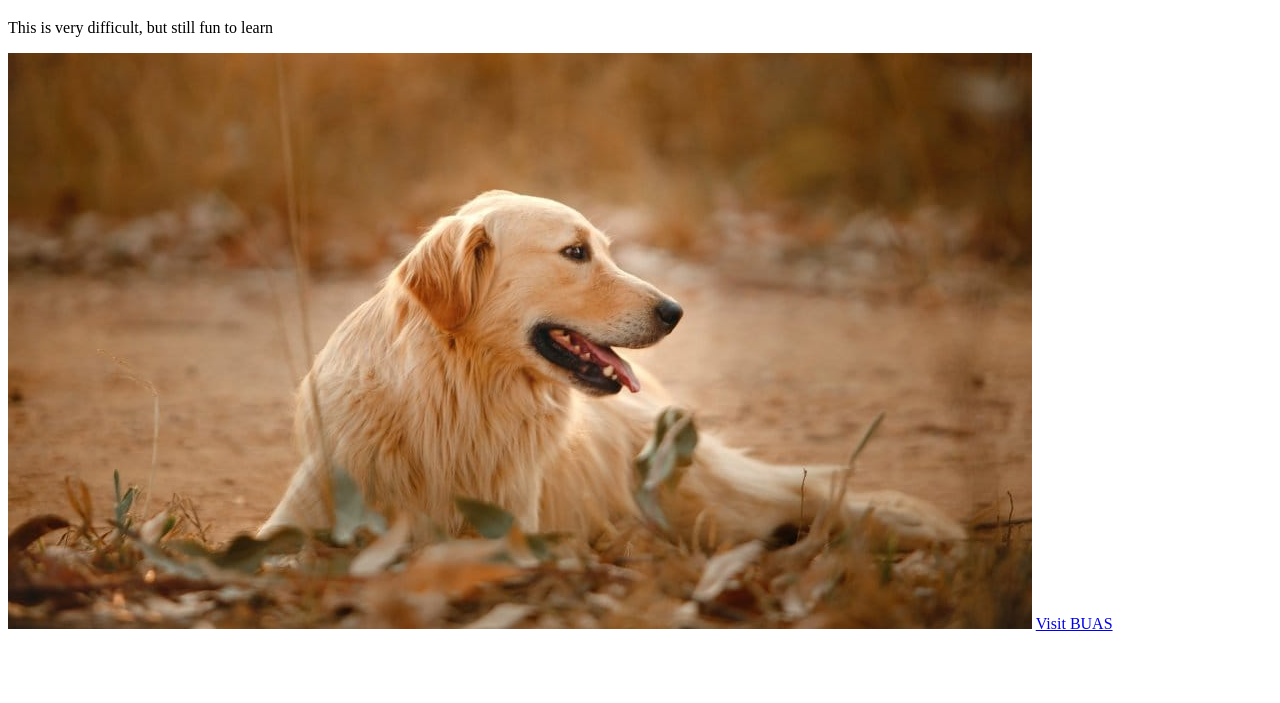
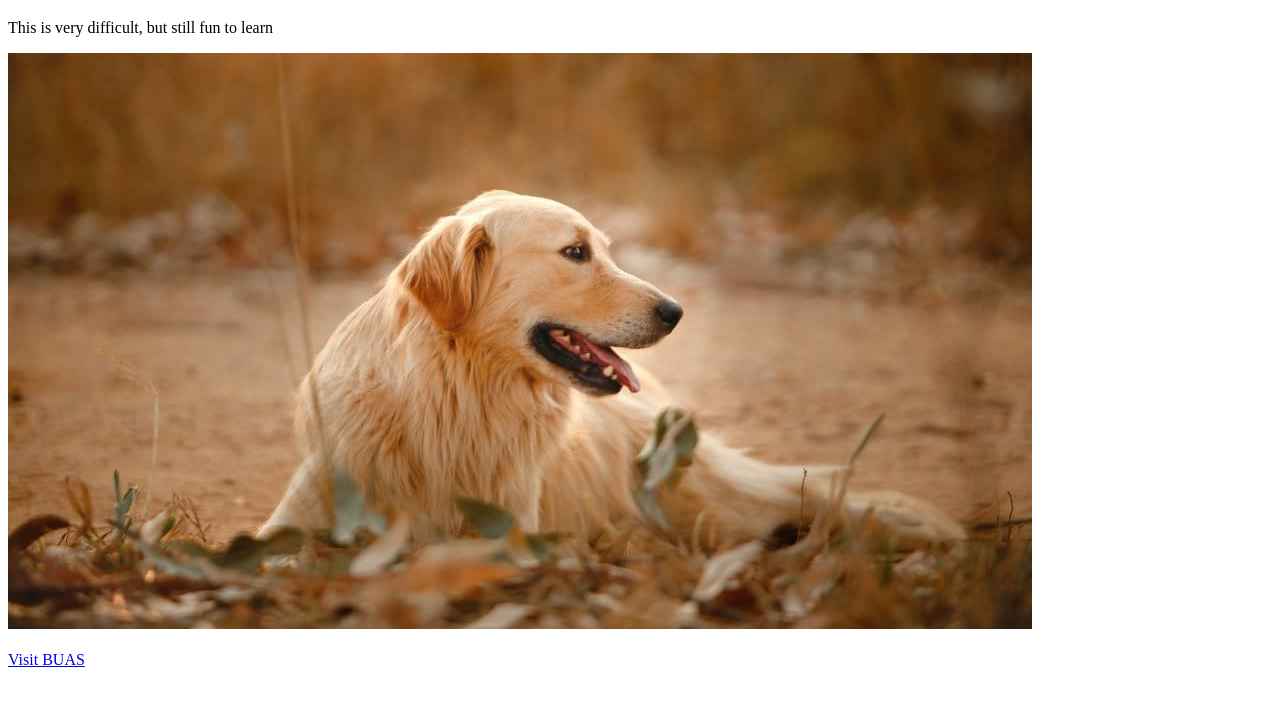
Before and after one commit to robverhagen/prj4-chapter-3, a plain HTML site: page index.html in a window 1280 px wide. Shown: the part 61-764 px from the top of the page. Drawn offline with Linux system fonts and the light colour scheme.

Commit message:
spacing link

```diff
--- a/index.html
+++ b/index.html
@@ -8,6 +8,6 @@
 <h1>Hello everybody!</h1>
 <p> This is very difficult, but still fun to learn </p>
 <img alt="dog" src="images/image.jpg">
-<a href="https://www.buas.nl/">Visit BUAS</a>
+<a href="https://www.buas.nl/"><br><br>Visit BUAS</a>
 </body>
 </html>
```
